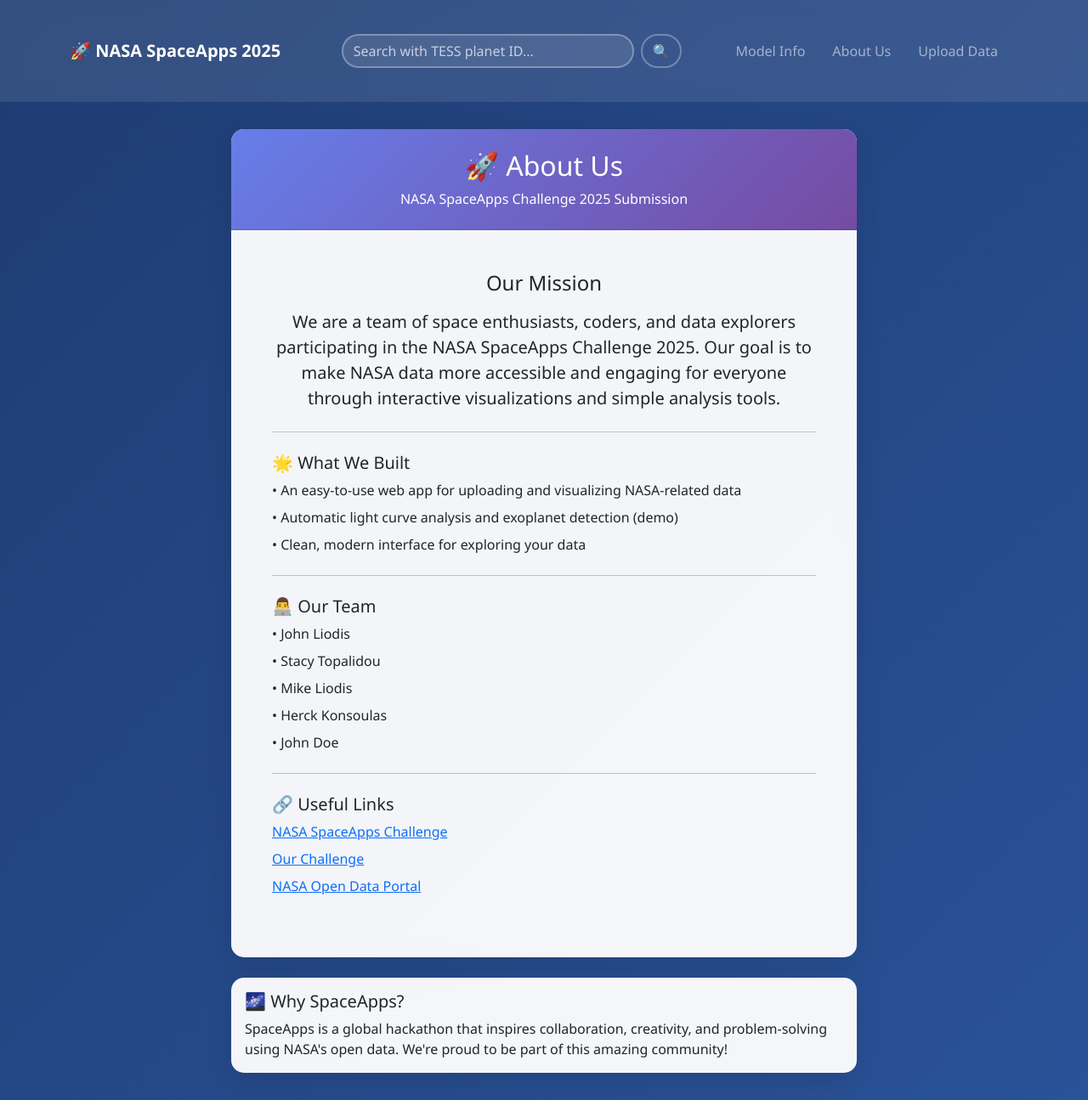
After one commit to dyka3773/exoplings, a Flask app: page /model in a window 1280 px wide. The commit adds this page. Shown: the whole page at 85% size. Run offline with Flask 3, Linux system fonts and the light colour scheme; parts of the project's set-up code (start-up, migrations or seed data) failed here and were passed over.

Commit message:
feat: add full support for both csv and nasa's data with multi dim inference

```diff
--- a/src/exoplings/app.py
+++ b/src/exoplings/app.py
@@ -38,14 +38,12 @@ one_d_network.load_state_dict(
 )
 
 multi_d_network = ExoplingInferrerUltra()
-
-# TODO: re-enable when model is ready
-# multi_d_network.load_state_dict(
-#     torch.load(
-#         os.path.join(current_dir, "ai_models", "Inferrer_Ultra.pth"),
-#         weights_only=True,
-#     )
-# )
+multi_d_network.load_state_dict(
+    torch.load(
+        os.path.join(current_dir, "ai_models", "Inferrer_Ultra.pth"),
+        weights_only=True,
+    )
+)
 
 simulator = Simulator(rand_inc=True, rand_t0=True, rand_per=True, t_len=250)
 trainer = SwyftTrainer(accelerator=DEVICE)
--- a/src/exoplings/plot_processing.py
+++ b/src/exoplings/plot_processing.py
@@ -311,6 +311,6 @@ def plot_smart_multiD_infer(network, trainer) -> Figure:
         truth={"z[0]": z_true[0], "z[1]": z_true[1], "z[2]": z_true[2], "z[3]": z_true[3]},
         bins=200,
         smooth=3,
-        figsize=(1800, 1800),
+        figsize=(850, 600),
     )
     return fig_post
--- a/src/exoplings/routes.py
+++ b/src/exoplings/routes.py
@@ -41,6 +41,15 @@ def register_routes(app):
             Rendered about.html template.
         """
         return render_template("about.html")
+
+    @app.route("/model")
+    def model():
+        """Render the model page.
+
+        Returns:
+            Rendered model.html template.
+        """
+        return render_template("model.html")
 
     @app.route("/upload", methods=["POST"])
     def upload_file():
@@ -91,31 +100,23 @@ def register_routes(app):
         filepath = os.path.join(app.config["UPLOAD_FOLDER"], filename)
 
         if not os.path.exists(filepath):
-            flash("File not found")
-            return redirect(url_for("index"))
+            try:
+                # In case filename is an integer, we assume it's a planet ID, not a file, so we convert it
+                # If this fails, we flash an error and redirect
+                filepath = int(filename)
+            except ValueError:
+                flash("File not found")
+                return redirect(url_for("index"))
+
         try:
-            # df = load_data(filepath)
+            df, planet_params = load_data(filepath)
 
-            # planet_name = myplanets.confirmed_planets().sample(1)["tid"].values[0]  # tid, toi
-            planet_name = 432549364
+            light_curve_fig: Figure = create_simple_lc_plot(df)
 
-            planet_extractor = PlanetDetailExtractor(telescope="tess")
-            planet_params = planet_extractor.find_planet_details(planet_name)
-
-            tempdf = planet_extractor.find_data_tess(
-                planet_name,
-                period_days=planet_params["per"],
-                t0_btjd=planet_params["t0"],
-                window=planet_params["duration"],
-                points=250,
-                cadence="short",
-            )
-            light_curve_fig: Figure = create_simple_lc_plot(tempdf)
-
-            real_test = tempdf["flux"].values
+            real_test = df["flux"].values.astype("float32")
 
             data_info = {
-                "filename": planet_name,
+                "filename": filepath if isinstance(filepath, str) else f"Planet ID: {filepath}",
             }
 
             prior_samples = swyft.Samples({"z": torch.linspace(0.0, 0.3, 10000)})
@@ -127,14 +128,27 @@ def register_routes(app):
             processing_time = int((end_time - starting_time) * 1000)  # in milliseconds
 
             conversion_factor = 1 / (0.022 * 24.0) * 3.2
-            z_true = [planet_params["z"], planet_params["duration"] * conversion_factor, 90.0, 0.0]
+            z_true = [
+                planet_params["z"],
+                planet_params["duration"] * conversion_factor if planet_params["duration"] else 100,
+                90.0,
+                0.0,
+            ]
 
             posterior_fig, credible_intervals, mode, certainty, is_exoplanet = create_posterior_1D_plot(z_true, predictions)
-            posterior_lc_fig = create_posterior_lc_plot(z_true, real_test, credible_intervals, mode)
 
-            # TODO: re-enable when model is ready
-            posterior_corner_fig = create_posterior_lc_plot(z_true, real_test, credible_intervals, mode)
-            # posterior_corner_fig = plot_smart_multiD_infer(network_multi, trainer)
+            print(posterior_fig)
+
+            posterior_lc_fig = None
+
+            # in case of CSV do not produce posterior lc plot because of missing true values
+            if planet_params["z"]:
+                print("Creating posterior LC plot")
+                posterior_lc_fig = create_posterior_lc_plot(z_true, real_test, credible_intervals, mode)
+
+            posterior_corner_fig = plot_smart_multiD_infer(network_multi, trainer)
+
+            print(f"Posterior LC Fig: {posterior_lc_fig}")
 
             light_curve_plot_json = json.dumps(light_curve_fig, cls=plotly.utils.PlotlyJSONEncoder)
             posterior_plot_json = json.dumps(posterior_fig, cls=plotly.utils.PlotlyJSONEncoder)
--- a/src/exoplings/templates/base.html
+++ b/src/exoplings/templates/base.html
@@ -75,17 +75,62 @@
             border-color: #667eea;
             box-shadow: 0 0 0 0.2rem rgba(102, 126, 234, 0.25);
         }
+
+        .search-form {
+            position: relative;
+        }
+
+        .search-input {
+            background: rgba(255, 255, 255, 0.1);
+            border: 2px solid rgba(255, 255, 255, 0.3);
+            color: white;
+            transition: all 0.3s ease;
+        }
+
+        .search-input::placeholder {
+            color: rgba(255, 255, 255, 0.7);
+        }
+
+        .search-input:focus {
+            background: rgba(255, 255, 255, 0.2);
+            border-color: rgba(255, 255, 255, 0.5);
+            color: white;
+            box-shadow: 0 0 0 0.2rem rgba(255, 255, 255, 0.25);
+        }
+
+        .search-btn {
+            border: 2px solid rgba(255, 255, 255, 0.3);
+            transition: all 0.3s ease;
+        }
+
+        .search-btn:hover {
+            background: rgba(255, 255, 255, 0.1);
+            border-color: rgba(255, 255, 255, 0.5);
+            transform: translateY(-1px);
+        }
     </style>
 </head>
 <body>
     <nav class="navbar navbar-expand-lg navbar-dark">
-        <div class="container">
+        <div class="container d-flex align-items-center justify-content-between">
             <a class="navbar-brand" href="{{ url_for('index') }}">
-                🚀 NASA SpaceApps 2025
+            🚀 NASA SpaceApps 2025
             </a>
-            <div class="navbar-nav ms-auto">
-                <a class="nav-link me-3" href="{{ url_for('about') }}">About Us</a>
-                <a class="nav-link" href="{{ url_for('index') }}">Upload Data</a>
+            <div class="d-flex align-items-center flex-grow-1 justify-content-center mx-4">
+                <form class="d-flex search-form" id="searchForm" style="max-width: 400px; width: 100%;">
+                    <input class="form-control me-2 search-input" type="search" placeholder="Search with TESS planet ID..."
+                           aria-label="Search" id="searchInput" style="border-radius: 25px;">
+                    <button class="btn btn-outline-light search-btn" type="submit" style="border-radius: 25px;">
+                        🔍
+                    </button>
+                </form>
+            </div>
+            <div class="d-flex align-items-center">
+                <div class="navbar-nav flex-row">
+                    <a class="nav-link me-3" href="{{ url_for('model') }}">Model Info</a>
+                    <a class="nav-link me-3" href="{{ url_for('about') }}">About Us</a>
+                    <a class="nav-link me-3" href="{{ url_for('index') }}">Upload Data</a>
+                </div>
             </div>
         </div>
     </nav>
@@ -108,6 +153,26 @@
     <!-- Bootstrap JS -->
     <script src="https://cdn.jsdelivr.net/npm/bootstrap@5.3.8/dist/js/bootstrap.bundle.min.js"></script>
 
+    <!-- Search functionality -->
+    <script>
+        document.getElementById('searchForm').addEventListener('submit', function(e) {
+            e.preventDefault();
+            const searchTerm = document.getElementById('searchInput').value.trim();
+            if (searchTerm) {
+                // Redirect to the visualize route with the search term as filename
+                window.location.href = `/visualize/${encodeURIComponent(searchTerm)}`;
+            }
+        });
+
+        // Allow Enter key to trigger search
+        document.getElementById('searchInput').addEventListener('keypress', function(e) {
+            if (e.key === 'Enter') {
+                e.preventDefault();
+                document.getElementById('searchForm').dispatchEvent(new Event('submit'));
+            }
+        });
+    </script>
+
     {% block scripts %}{% endblock %}
 </body>
 </html>
--- /dev/null
+++ b/src/exoplings/templates/model.html
@@ -0,0 +1,63 @@
+{% extends "base.html" %}
+
+{% block title %}About Us - NASA SpaceApps 2025{% endblock %}
+
+{% block content %}
+<div class="row justify-content-center">
+    <div class="col-lg-8">
+        <div class="card">
+            <div class="card-header text-center">
+                <h2 class="mb-0">🚀 About Us</h2>
+                <p class="mb-0 mt-2">NASA SpaceApps Challenge 2025 Submission</p>
+            </div>
+            <div class="card-body p-5">
+                <div class="mb-4 text-center">
+                    <h4 class="mb-3">Our Mission</h4>
+                    <p class="lead">We are a team of space enthusiasts, coders, and data explorers participating in the
+                        NASA SpaceApps Challenge 2025. Our goal is to make NASA data more accessible and engaging for
+                        everyone through interactive visualizations and simple analysis tools.</p>
+                </div>
+                <hr class="my-4">
+                <div class="mb-4">
+                    <h5 class="mb-2">🌟 What We Built</h5>
+                    <ul class="list-unstyled">
+                        <li class="mb-2">• An easy-to-use web app for uploading and visualizing NASA-related data</li>
+                        <li class="mb-2">• Automatic light curve analysis and exoplanet detection (demo)</li>
+                        <li class="mb-2">• Clean, modern interface for exploring your data</li>
+                    </ul>
+                </div>
+                <hr class="my-4">
+                <div class="mb-4">
+                    <h5 class="mb-2">👨‍💻 Our Team</h5>
+                    <ul class="list-unstyled">
+                        <li class="mb-2">• John Liodis</li>
+                        <li class="mb-2">• Stacy Topalidou</li>
+                        <li class="mb-2">• Mike Liodis</li>
+                        <li class="mb-2">• Herck Konsoulas</li>
+                        <li class="mb-2">• John Doe</li>
+                    </ul>
+                </div>
+                <hr class="my-4">
+                <div class="mb-4">
+                    <h5 class="mb-2">🔗 Useful Links</h5>
+                    <ul class="list-unstyled">
+                        <li class="mb-2"><a href="https://www.spaceappschallenge.org/" target="_blank">NASA SpaceApps
+                                Challenge</a></li>
+                        <li class="mb-2"><a
+                                href="https://www.spaceappschallenge.org/2025/challenges/a-world-away-hunting-for-exoplanets-with-ai/"
+                                target="_blank">Our Challenge</a></li>
+                        <li class="mb-2"><a href="https://data.nasa.gov/" target="_blank">NASA Open Data Portal</a></li>
+                    </ul>
+                </div>
+            </div>
+        </div>
+        <div class="card mt-4">
+            <div class="card-body">
+                <h5 class="card-title">🌌 Why SpaceApps?</h5>
+                <p class="mb-0">SpaceApps is a global hackathon that inspires collaboration, creativity, and
+                    problem-solving using NASA's open data. We're proud to be part of this amazing community!</p>
+            </div>
+        </div>
+    </div>
+</div>
+{% endblock %}
```
Also changed, not shown: src/exoplings/data_processing.py (+30 -6 lines), src/exoplings/templates/index.html (+4 -4 lines), src/exoplings/templates/visualize.html (+9 -1 lines), 1 other file.
